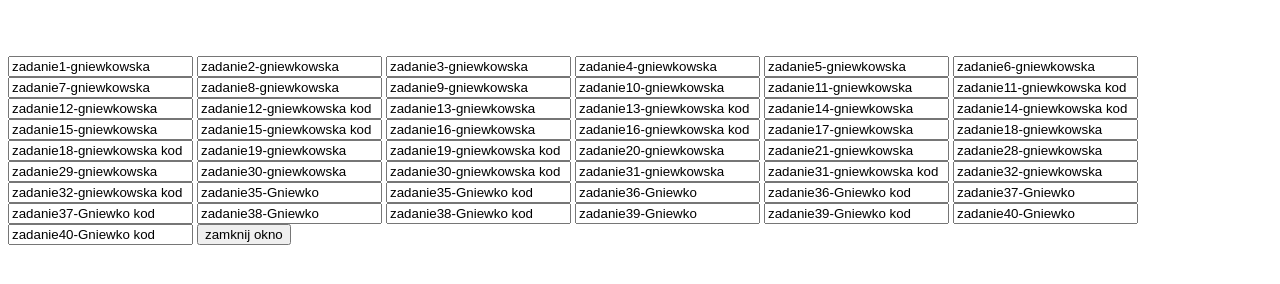
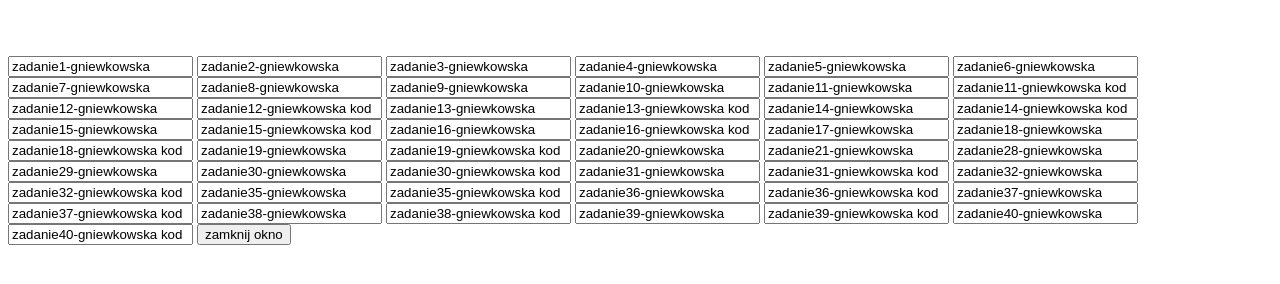
Before and after one commit to WiktoriaGniewk/javascript, a plain HTML site: page index.html in a window 1280 px wide. Shown: the part 200-484 px from the top of the page. Drawn offline with Linux system fonts and the light colour scheme.

Commit message:
index.html

```diff
--- a/index.html
+++ b/index.html
@@ -202,18 +202,18 @@
         <input  name="zadanie31 kod" value="zadanie31-gniewkowska kod" kod onclick="WinOpen_z31_kod(' ')">
         <input  name="zadanie32" value="zadanie32-gniewkowska" onclick="WinOpen_z32(' ')">
         <input  name="zadanie32 kod" value="zadanie32-gniewkowska kod" kod onclick="WinOpen_z32_kod(' ')">
-        <input name="zadanie35" value="zadanie35-Gniewko" onclick="WinOpen_z35()">
-        <input name="zadanie35 kod" value="zadanie35-Gniewko kod" onclick="WinOpen_z35_kod()">
-        <input name="zadanie36" value="zadanie36-Gniewko" onclick="WinOpen_z36()">
-        <input name="zadanie36 kod" value="zadanie36-Gniewko kod" onclick="WinOpen_z36_kod()">
-        <input name="zadanie37" value="zadanie37-Gniewko" onclick="WinOpen_z37()">
-        <input name="zadanie37 kod" value="zadanie37-Gniewko kod" onclick="WinOpen_z37_kod()">
-        <input name="zadanie38" value="zadanie38-Gniewko" onclick="WinOpen_z38()">
-        <input name="zadanie38 kod" value="zadanie38-Gniewko kod" onclick="WinOpen_z38_kod()">
-        <input name="zadanie39" value="zadanie39-Gniewko" onclick="WinOpen_z39()">
-        <input name="zadanie39 kod" value="zadanie39-Gniewko kod" onclick="WinOpen_z39_kod()">
-        <input name="zadanie40" value="zadanie40-Gniewko" onclick="WinOpen_z40()">
-        <input name="zadanie40 kod" value="zadanie40-Gniewko kod" onclick="WinOpen_z40_kod()">
+        <input name="zadanie35" value="zadanie35-gniewkowska" onclick="WinOpen_z35()">
+        <input name="zadanie35 kod" value="zadanie35-gniewkowska kod" onclick="WinOpen_z35_kod()">
+        <input name="zadanie36" value="zadanie36-gniewkowska" onclick="WinOpen_z36()">
+        <input name="zadanie36 kod" value="zadanie36-gniewkowska kod" onclick="WinOpen_z36_kod()">
+        <input name="zadanie37" value="zadanie37-gniewkowska" onclick="WinOpen_z37()">
+        <input name="zadanie37 kod" value="zadanie37-gniewkowska kod" onclick="WinOpen_z37_kod()">
+        <input name="zadanie38" value="zadanie38-gniewkowska" onclick="WinOpen_z38()">
+        <input name="zadanie38 kod" value="zadanie38-gniewkowska kod" onclick="WinOpen_z38_kod()">
+        <input name="zadanie39" value="zadanie39-gniewkowska" onclick="WinOpen_z39()">
+        <input name="zadanie39 kod" value="zadanie39-gniewkowska kod" onclick="WinOpen_z39_kod()">
+        <input name="zadanie40" value="zadanie40-gniewkowska" onclick="WinOpen_z40()">
+        <input name="zadanie40 kod" value="zadanie40-gniewkowska kod" onclick="WinOpen_z40_kod()">
         <input type="button" value="zamknij okno" onclick="okno_zamknij()" />
     </form>
 </body>
```
